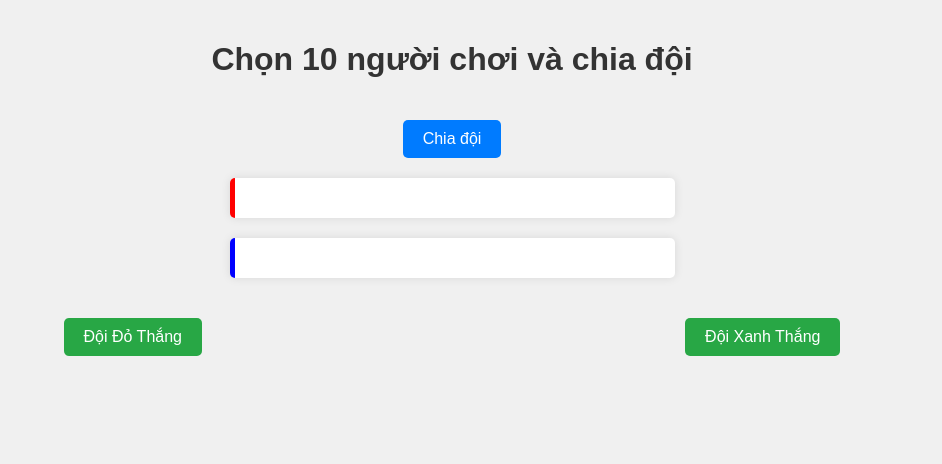
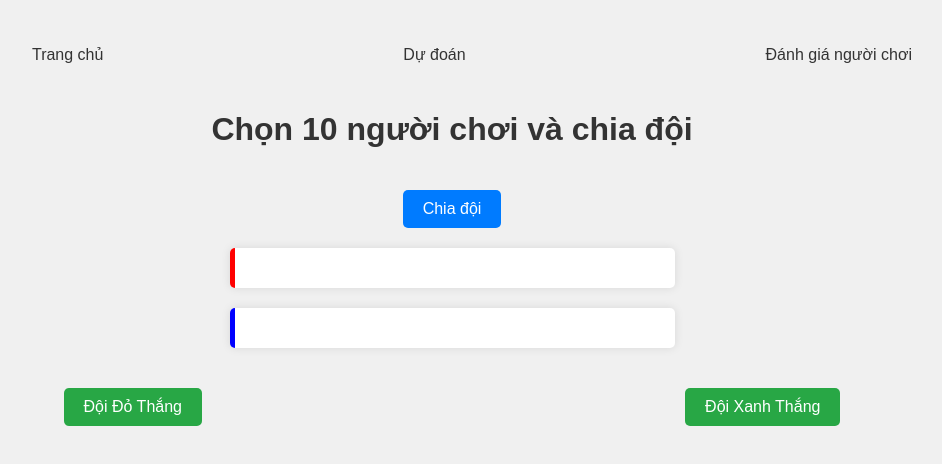
Before and after one commit to angelwshotgun/fbcs, a plain HTML site: page index.html in a window 1280 px wide. Shown: the whole page, without its empty margins (188-1130 px from the left). Drawn offline with Linux system fonts and the light colour scheme; no server answers.

Commit message:
Update index.html

```diff
--- a/index.html
+++ b/index.html
@@ -77,9 +77,42 @@
         .result-buttons button:hover {
             background-color: #218838;
         }
+        header {
+            background-color: #f0f0f0;
+            padding: 10px;
+        }
+
+        nav ul {
+            list-style: none;
+            display: flex;
+            justify-content: space-around;
+        }
+
+        nav li {
+            display: inline-block;
+        }
+
+        nav a {
+            text-decoration: none;
+            color: #333;
+            padding: 10px;
+        }
+
+        nav a:hover {
+            background-color: #ccc;
+        }
     </style>
 </head>
 <body>
+    <header>
+        <nav>
+          <ul>
+            <li><a href="/">Trang chủ</a></li>
+            <li><a href="/prediction">Dự đoán</a></li>
+            <li><a href="/player">Đánh giá người chơi</a></li>
+          </ul>
+        </nav>
+      </header>
     <h1>Chọn 10 người chơi và chia đội</h1>
     <div class="checkbox-container" id="checkboxes"></div>
     <button onclick="divideTeams()">Chia đội</button>
```
